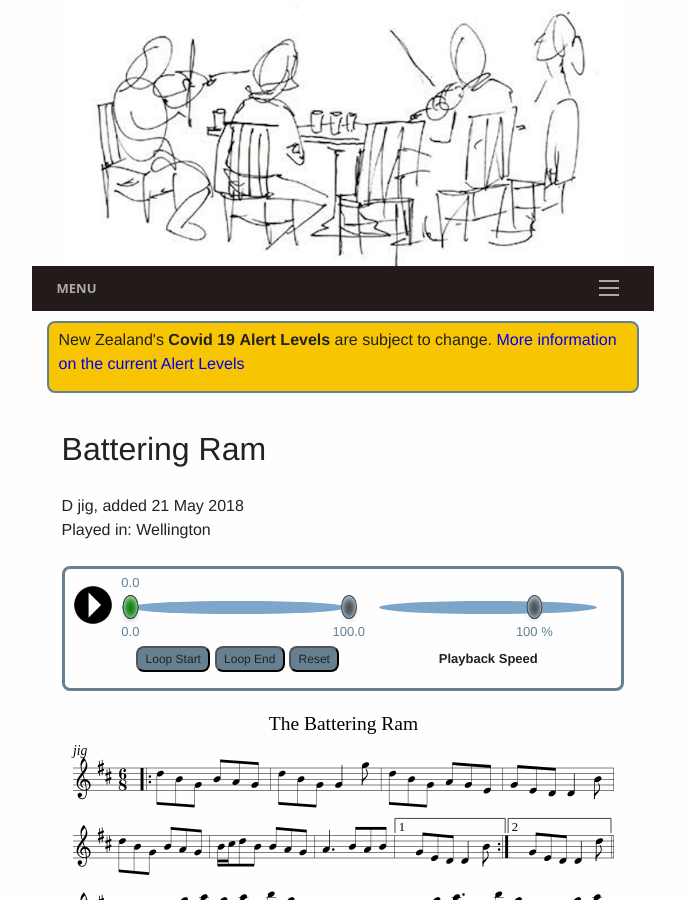
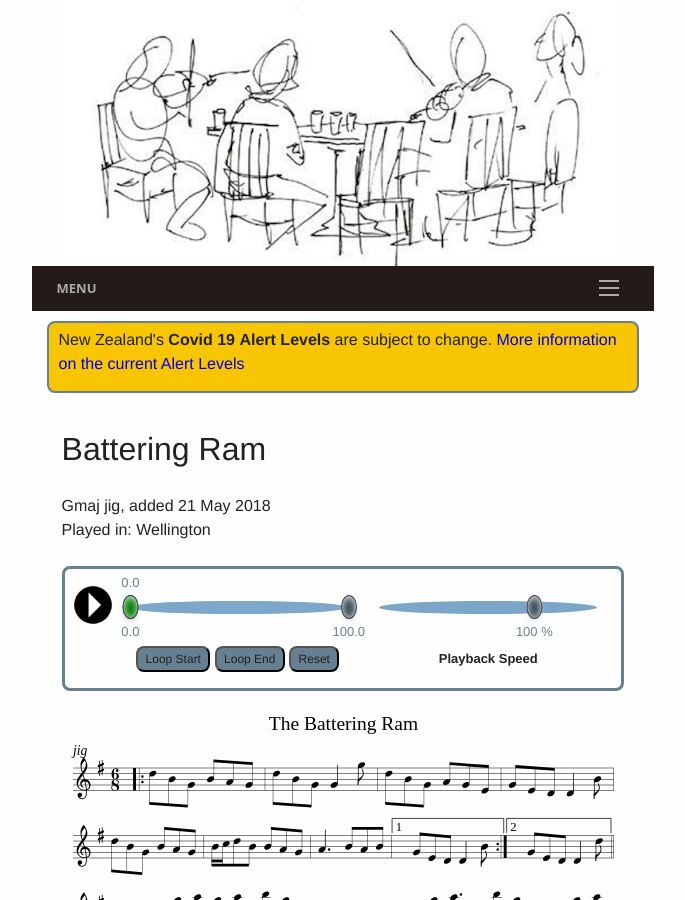
Before and after one commit to slow-session/dev.session.nz, a Jekyll site: the page built from _tunes/battering-ram.md, in a window 1280 px wide and 900 px high. Shown: the whole window, without its empty margins (297-982 px from the left). Built offline with Jekyll 4.4.1, drawn with Linux system fonts in a browser that asks for light colours; some of the changed lines change nothing that is shown.

Commit message:
modified:   _tunes/battering-ram.md 	modified:   js/abcplayer.js 	modified:   js/audioplayer.js

```diff
--- a/_tunes/battering-ram.md
+++ b/_tunes/battering-ram.md
@@ -1,7 +1,7 @@
 ---
 title: Battering Ram
 titleID: battering-ram.md
-key: D
+key: Gmaj
 rhythm: jig
 date: 2018-05-21
 location: Wellington
@@ -24,7 +24,7 @@ abc: |
     R: jig
     M: 6/8
     L: 1/8
-    K: Dmaj
+    K: Gmaj
     |: dBG BAG | dBG G2g | dBG AGE | GED D2B |
     dBG BAG | B/c/dB BAG | A3 BAB |1 GED D2B :|2GED D2d||
     |: deg aga | bge edB | deg a3 | bge ega |
--- a/js/abcplayer.js
+++ b/js/abcplayer.js
@@ -320,7 +320,7 @@ function unRollABC(ABCNotes) {
         k = 0,
         l = 0,
         m = 0;
-    var bigABCNotes = "";
+    var expandedABC = "";
 
     while ((match = firstBar.exec(ABCNotes)) != null) {
         fBarPos.push(match.index);
@@ -372,18 +372,18 @@ function unRollABC(ABCNotes) {
     }
     pos = 0;
     for (i = 0; i < sortedTokens.length; i++) {
-        if (bigABCNotes.length > 1000) {
+        if (expandedABC.length > 1000) {
             break; //safety check
         }
         if ((sortedTokens[i] == "rr") || (sortedTokens[i] == "se")) { //find next repeat or second ending
-            bigABCNotes += ABCNotes.substr(pos, sortedTokenLocations[i] - pos); //notes from last location to rr or se
+            expandedABC += ABCNotes.substr(pos, sortedTokenLocations[i] - pos); //notes from last location to rr or se
             for (k = i - 1; k >= 0; k--) { //march backward from there
                 // check for likely loop point
                 if ((sortedTokens[k] == "se") || (sortedTokens[k] == "rr") || (sortedTokens[k] == "fb") || (sortedTokens[k] == "lr")) {
                     pos = sortedTokenLocations[k]; // mark loop beginning point
                     for (j = k + 1; j < sortedTokens.length; j++) { //walk forward from there
                         if ((sortedTokens[j] == "fe") || (sortedTokens[j] == "rr")) { // walk to likely stopping point (first ending or repeat)
-                            bigABCNotes += ABCNotes.substr(pos, sortedTokenLocations[j] - pos);
+                            expandedABC += ABCNotes.substr(pos, sortedTokenLocations[j] - pos);
                             pos = sortedTokenLocations[j]; // mark last position encountered
                             i = j + 1; //consume tokens from big loop
                             if (sortedTokens[j] == "fe") { //if we got to a first ending we have to skip it...
@@ -391,7 +391,7 @@ function unRollABC(ABCNotes) {
                                     if (sortedTokens[l] == "se") {
                                         for (m = l; m < sortedTokens.length; m++) { //look for end of second ending
                                             if (sortedTokens[m] == "db") { //a double bar marks the end of a second ending
-                                                bigABCNotes += ABCNotes.substr(sortedTokenLocations[l],
+                                                expandedABC += ABCNotes.substr(sortedTokenLocations[l],
                                                     sortedTokenLocations[m] - sortedTokenLocations[l]); //record second ending
                                                 pos = sortedTokenLocations[m]; //mark most forward progress
                                                 i = m + 1; //consume the tokens from the main loop
@@ -412,26 +412,19 @@ function unRollABC(ABCNotes) {
         } //if
     } //for i
 
-    bigABCNotes += ABCNotes.substr(pos, sortedTokenLocations[sortedTokens.length - 1] - pos);
-    bigABCNotes += "\""; //hack to make sure the newBigABCNotes gets fills when there are not quotes
-
-    let newBigABCNotes = "";
-    for (j = 0; j < bigABCNotes.length; j++) {
-        if (bigABCNotes[j] == "\"") {
-            newBigABCNotes = [bigABCNotes.slice(0, j), "\\\"", bigABCNotes.slice(j)].join('');
-        }
-        newBigABCNotes = newBigABCNotes.substring(0, newBigABCNotes.length - 3); //undo hack
-    }
+    expandedABC += ABCNotes.substr(pos, sortedTokenLocations[sortedTokens.length - 1] - pos);
 
     /*
      * Clean up the ABC repeat markers - the above code should clean this up...
      * But...
      */
-    newBigABCNotes = newBigABCNotes.replace(/:\|/g, "|");
-    newBigABCNotes = newBigABCNotes.replace(/\|:/g, "|");
-    newBigABCNotes = newBigABCNotes.replace(/::/g, "|");
-    newBigABCNotes = newBigABCNotes.replace(/\|+/g, "|");
-    newBigABCNotes = newBigABCNotes.replace(/:$/, "|");
+    expandedABC = expandedABC.replace(/:\|/g, "|");
+    expandedABC = expandedABC.replace(/\|:/g, "|");
+    expandedABC = expandedABC.replace(/::/g, "|");
+    expandedABC = expandedABC.replace(/\|+/g, "|");
+    expandedABC = expandedABC.replace(/:$/, "|");
+    expandedABC = expandedABC.replace(/:"$/, "|");
 
-    return (newBigABCNotes);
+    console.log(expandedABC);
+    return (expandedABC);
 }
--- a/js/audioplayer.js
+++ b/js/audioplayer.js
@@ -19,7 +19,7 @@
  ################################################################################
 */
 function myDebug(message) {
-    console.log(message);
+    console.log({message});
 }
 
 var BeginLoopTime = 0;
@@ -292,8 +292,6 @@ function selectTune(storeID, tuneID) {
         if (loopForm) {
             loopForm.style.display = "none";
         }
-
-
     }
 
     if (item.abc) {
@@ -327,7 +325,7 @@ function selectTune(storeID, tuneID) {
         <a href="' + urlSessionSearch + '">' + urlSessionSearch + '</a>\
         </strong></fieldset>';
     }
-    // Reset paper state to original value
+    // Reset paper state to original value - right place ???
     document.getElementById('abcPaper').style.display = currentPaperState;
 }
 
```
